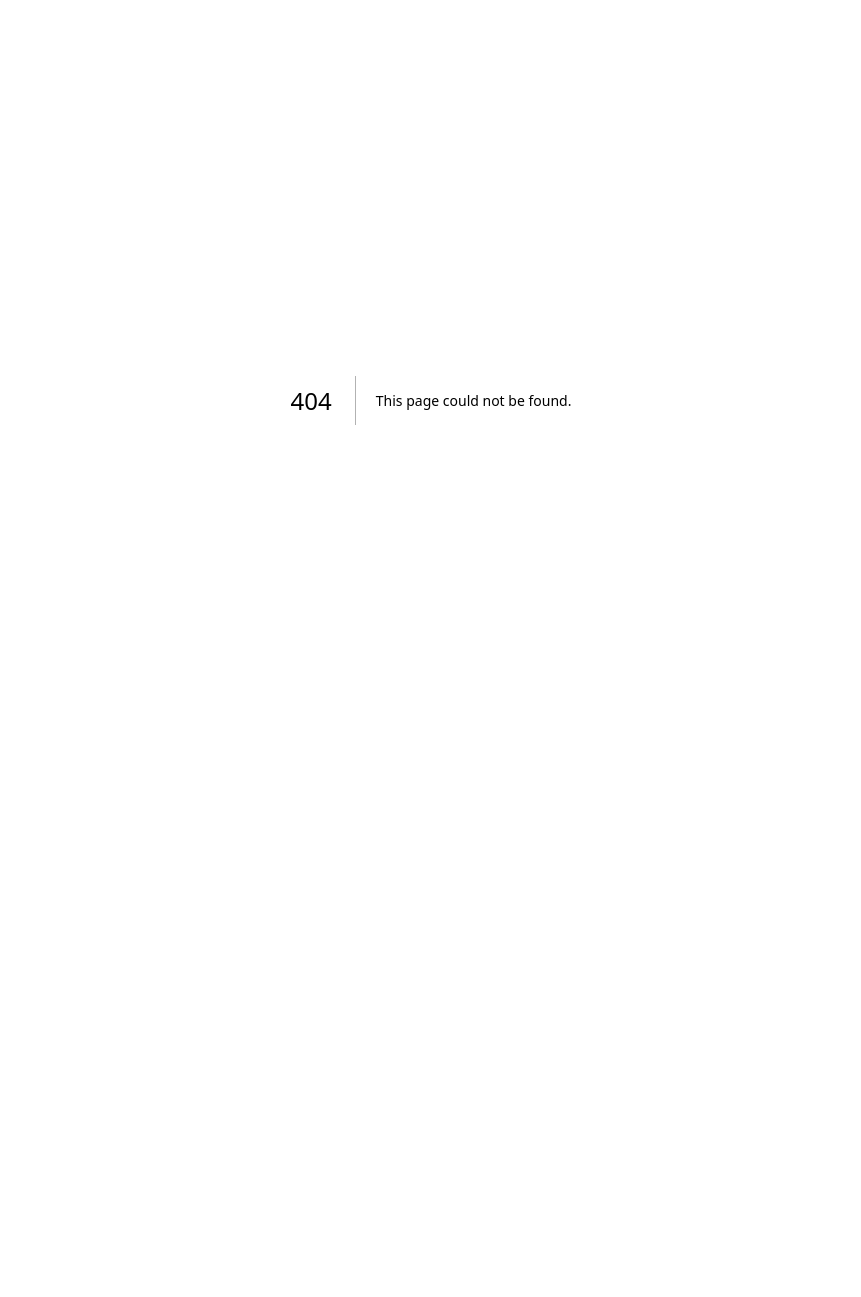
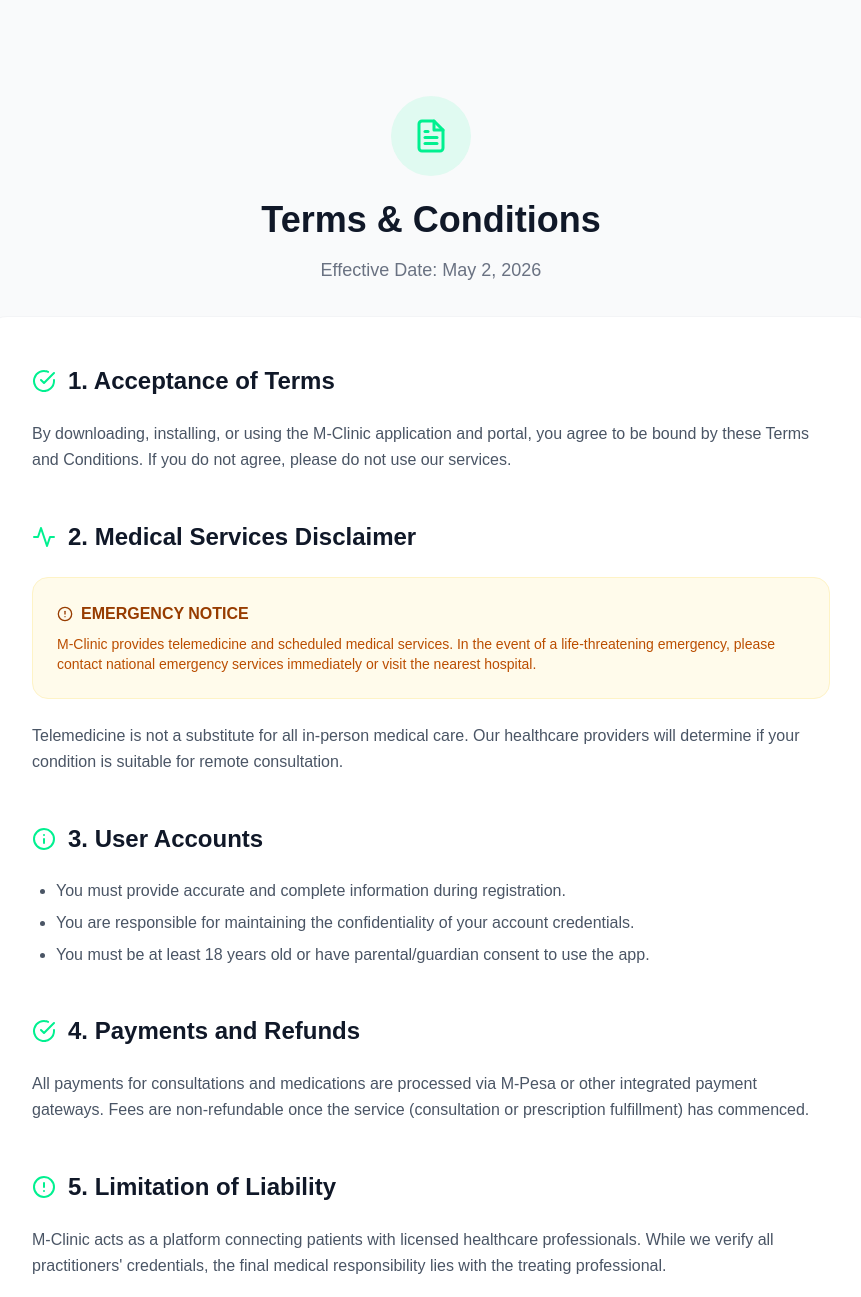
Before and after one commit to Alee24/mclinic, a Next.js app in the folder apps/web/: page /terms in a window 1280 px wide. Before the commit this address had no page. Shown: the top 1297 px of the page, without its empty margins (209-1070 px from the left). Before the commit the page ends 800 px from the top, so only its background shows below. Built offline with nearby package versions, Linux system fonts and the light colour scheme.

Commit message:
docs: add terms and conditions page and update footer links for app submission

```diff
--- /dev/null
+++ b/apps/web/src/app/terms/page.tsx
@@ -0,0 +1,95 @@
+'use client';
+
+import { FiFileText, FiCheckCircle, FiAlertCircle, FiInfo, FiActivity } from 'react-icons/fi';
+import Link from 'next/link';
+
+export default function TermsPage() {
+    return (
+        <div className="min-h-screen bg-gray-50 dark:bg-black pt-24 pb-12 px-4">
+            <div className="max-w-4xl mx-auto space-y-8">
+                {/* Header */}
+                <div className="text-center">
+                    <div className="w-20 h-20 bg-primary/10 rounded-full flex items-center justify-center mx-auto mb-6">
+                        <FiFileText className="text-4xl text-primary" />
+                    </div>
+                    <h1 className="text-4xl font-black text-gray-900 dark:text-white mb-4">Terms & Conditions</h1>
+                    <p className="text-gray-500 text-lg">Effective Date: May 2, 2026</p>
+                </div>
+
+                {/* Main Content */}
+                <div className="bg-white dark:bg-[#121212] rounded-3xl p-8 md:p-12 shadow-xl border border-gray-100 dark:border-gray-800 space-y-12">
+
+                    <section>
+                        <h2 className="text-2xl font-black text-gray-900 dark:text-white mb-6 flex items-center gap-3">
+                            <FiCheckCircle className="text-primary" /> 1. Acceptance of Terms
+                        </h2>
+                        <p className="text-gray-600 dark:text-gray-400 leading-relaxed">
+                            By downloading, installing, or using the M-Clinic application and portal, you agree to be bound by these Terms and Conditions. If you do not agree, please do not use our services.
+                        </p>
+                    </section>
+
+                    <section>
+                        <h2 className="text-2xl font-black text-gray-900 dark:text-white mb-6 flex items-center gap-3">
+                            <FiActivity className="text-primary" /> 2. Medical Services Disclaimer
+                        </h2>
+                        <div className="bg-amber-50 dark:bg-amber-900/20 p-6 rounded-2xl border border-amber-100 dark:border-amber-800/50 mb-6">
+                            <p className="text-amber-800 dark:text-amber-400 font-bold mb-2 flex items-center gap-2">
+                                <FiAlertCircle /> EMERGENCY NOTICE
+                            </p>
+                            <p className="text-sm text-amber-700 dark:text-amber-500">
+                                M-Clinic provides telemedicine and scheduled medical services. In the event of a life-threatening emergency, please contact national emergency services immediately or visit the nearest hospital.
+                            </p>
+                        </div>
+                        <p className="text-gray-600 dark:text-gray-400 leading-relaxed">
+                            Telemedicine is not a substitute for all in-person medical care. Our healthcare providers will determine if your condition is suitable for remote consultation.
+                        </p>
+                    </section>
+
+                    <section>
+                        <h2 className="text-2xl font-black text-gray-900 dark:text-white mb-6 flex items-center gap-3">
+                            <FiInfo className="text-primary" /> 3. User Accounts
+                        </h2>
+                        <ul className="list-disc pl-6 space-y-2 text-gray-600 dark:text-gray-400">
+                            <li>You must provide accurate and complete information during registration.</li>
+                            <li>You are responsible for maintaining the confidentiality of your account credentials.</li>
+                            <li>You must be at least 18 years old or have parental/guardian consent to use the app.</li>
+                        </ul>
+                    </section>
+
+                    <section>
+                        <h2 className="text-2xl font-black text-gray-900 dark:text-white mb-6 flex items-center gap-3">
+                            <FiCheckCircle className="text-primary" /> 4. Payments and Refunds
+                        </h2>
+                        <p className="text-gray-600 dark:text-gray-400 leading-relaxed">
+                            All payments for consultations and medications are processed via M-Pesa or other integrated payment gateways. Fees are non-refundable once the service (consultation or prescription fulfillment) has commenced.
+                        </p>
+                    </section>
+
+                    <section>
+                        <h2 className="text-2xl font-black text-gray-900 dark:text-white mb-6 flex items-center gap-3">
+                            <FiAlertCircle className="text-primary" /> 5. Limitation of Liability
+                        </h2>
+                        <p className="text-gray-600 dark:text-gray-400 leading-relaxed">
+                            M-Clinic acts as a platform connecting patients with licensed healthcare professionals. While we verify all practitioners' credentials, the final medical responsibility lies with the treating professional.
+                        </p>
+                    </section>
+
+                    <section className="pt-8 border-t border-gray-100 dark:border-gray-800">
+                        <p className="text-sm text-gray-500 text-center italic">
+                            For information on how we handle your data, please review our
+                            <Link href="/privacy" className="text-primary hover:underline mx-1">Privacy Policy</Link>
+                            and
+                            <Link href="/data-deletion" className="text-primary hover:underline mx-1">Data Deletion Portal</Link>.
+                        </p>
+                    </section>
+                </div>
+
+                <div className="text-center pt-8">
+                    <Link href="/" className="text-gray-500 hover:text-primary font-bold transition">
+                        Back to Home
+                    </Link>
+                </div>
+            </div>
+        </div>
+    );
+}
--- a/apps/web/src/components/landing/Footer.tsx
+++ b/apps/web/src/components/landing/Footer.tsx
@@ -24,7 +24,7 @@
                             <Link href="/about" className="block hover:text-white">About Us</Link>
                             <Link href="/services" className="block hover:text-white">Services</Link>
                             <Link href="/contact" className="block hover:text-white">Contact</Link>
-                            <Link href="/terms-and-conditions" className="block hover:text-white">Terms & Conditions</Link>
+                            <Link href="/terms" className="block hover:text-white">Terms & Conditions</Link>
                             <Link href="/privacy" className="block hover:text-white">Privacy Policy</Link>
                             <Link href="/data-deletion" className="block hover:text-white">Delete My Data</Link>
                         </div>
```
